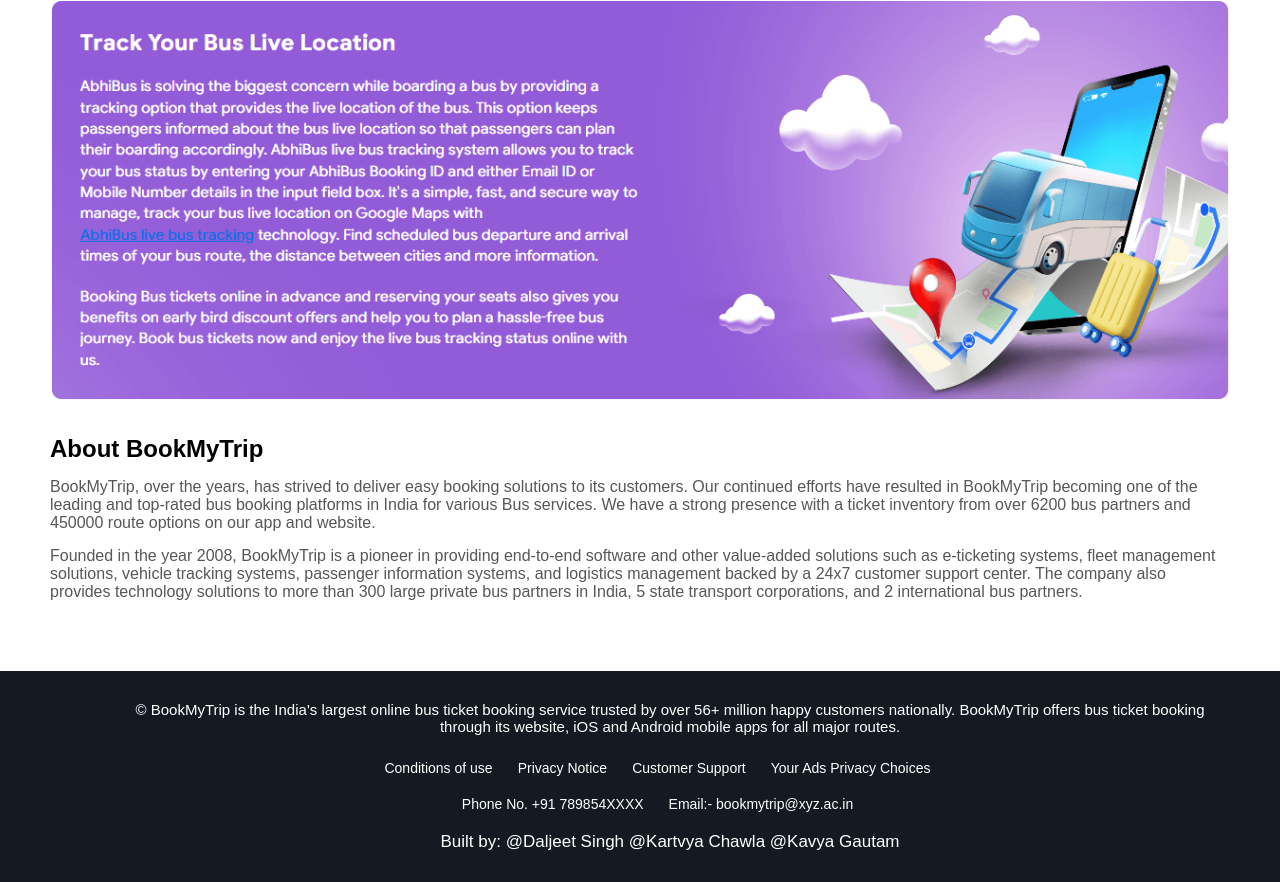
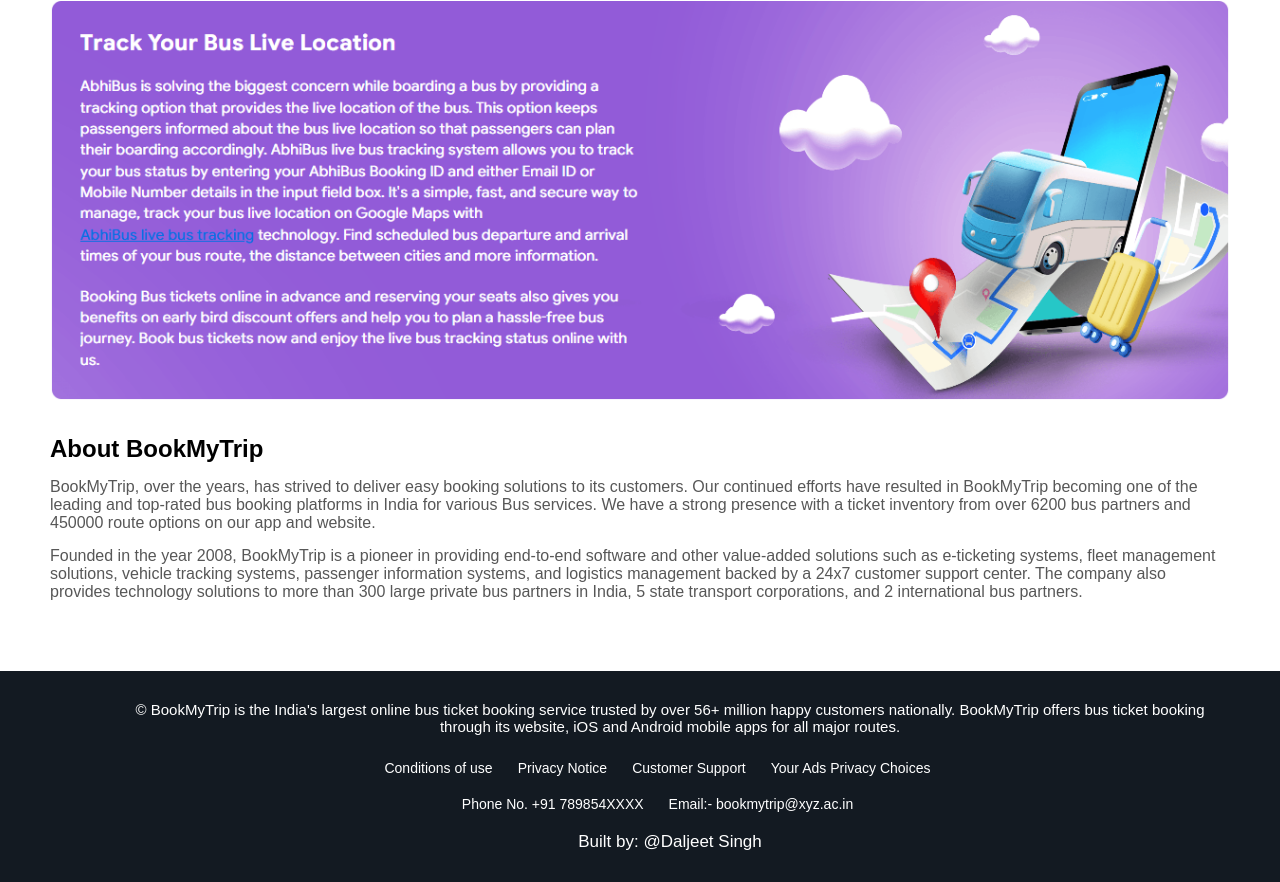
Before and after one commit to daljeet-singh-2146/BookMyTrip, a plain HTML site: page index.html in a window 1280 px wide. Shown: the part 3175-4057 px from the top of the page. Drawn offline with Linux system fonts and the light colour scheme.

Commit message:
Update index.html

```diff
--- a/index.html
+++ b/index.html
@@ -179,7 +179,7 @@
             <p class="links-">Phone No. +91 789854XXXX</p>
             <p class="links-">Email:- bookmytrip@xyz.ac.in</p>
         </div>
-        <p class="developers">Built by: @Daljeet Singh @Kartvya Chawla @Kavya Gautam</p>
+        <p class="developers">Built by: @Daljeet Singh</p>
     </div>
     <script type="module" src="scripts/index.js"></script>
 </body>
```
